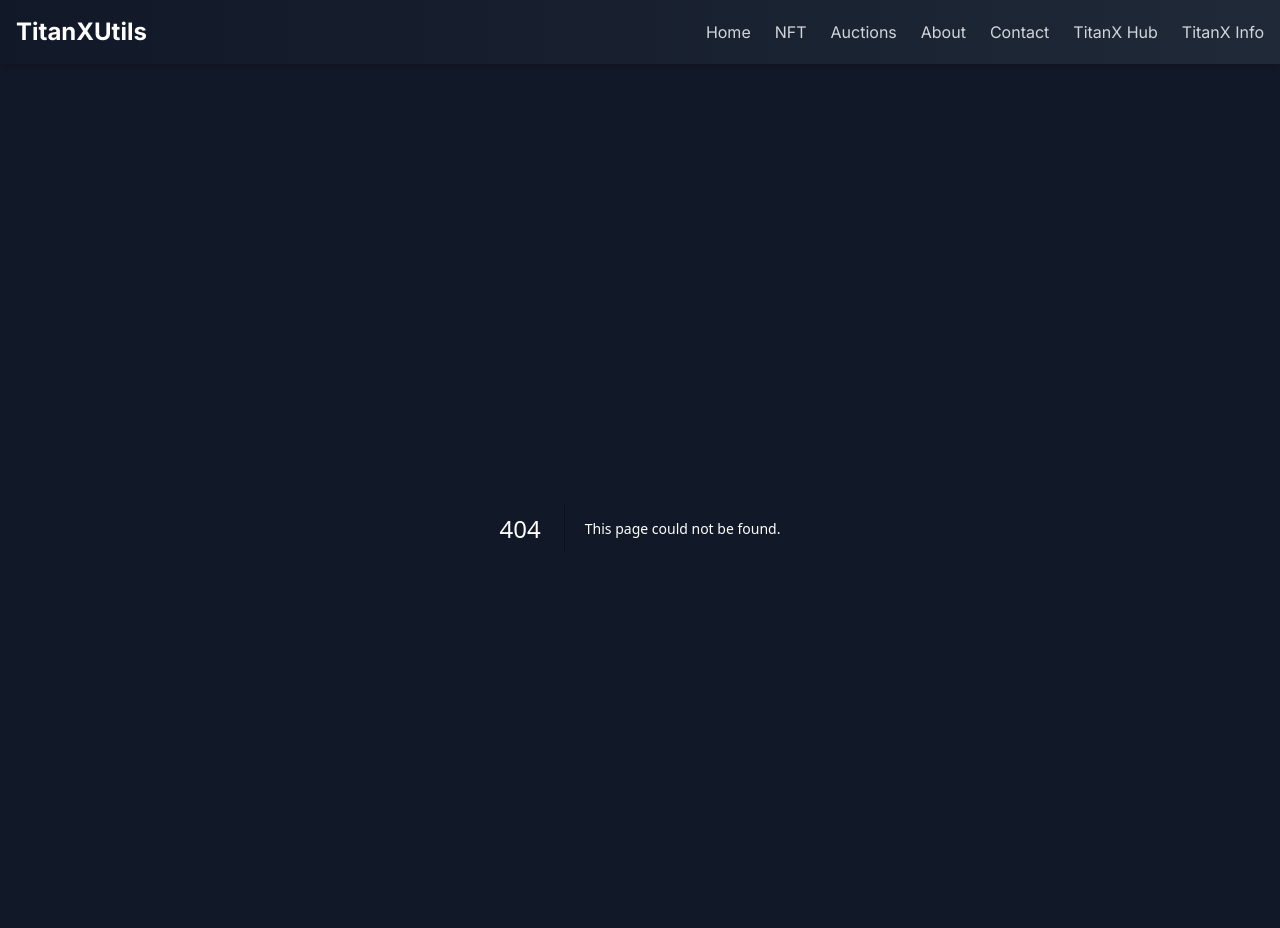
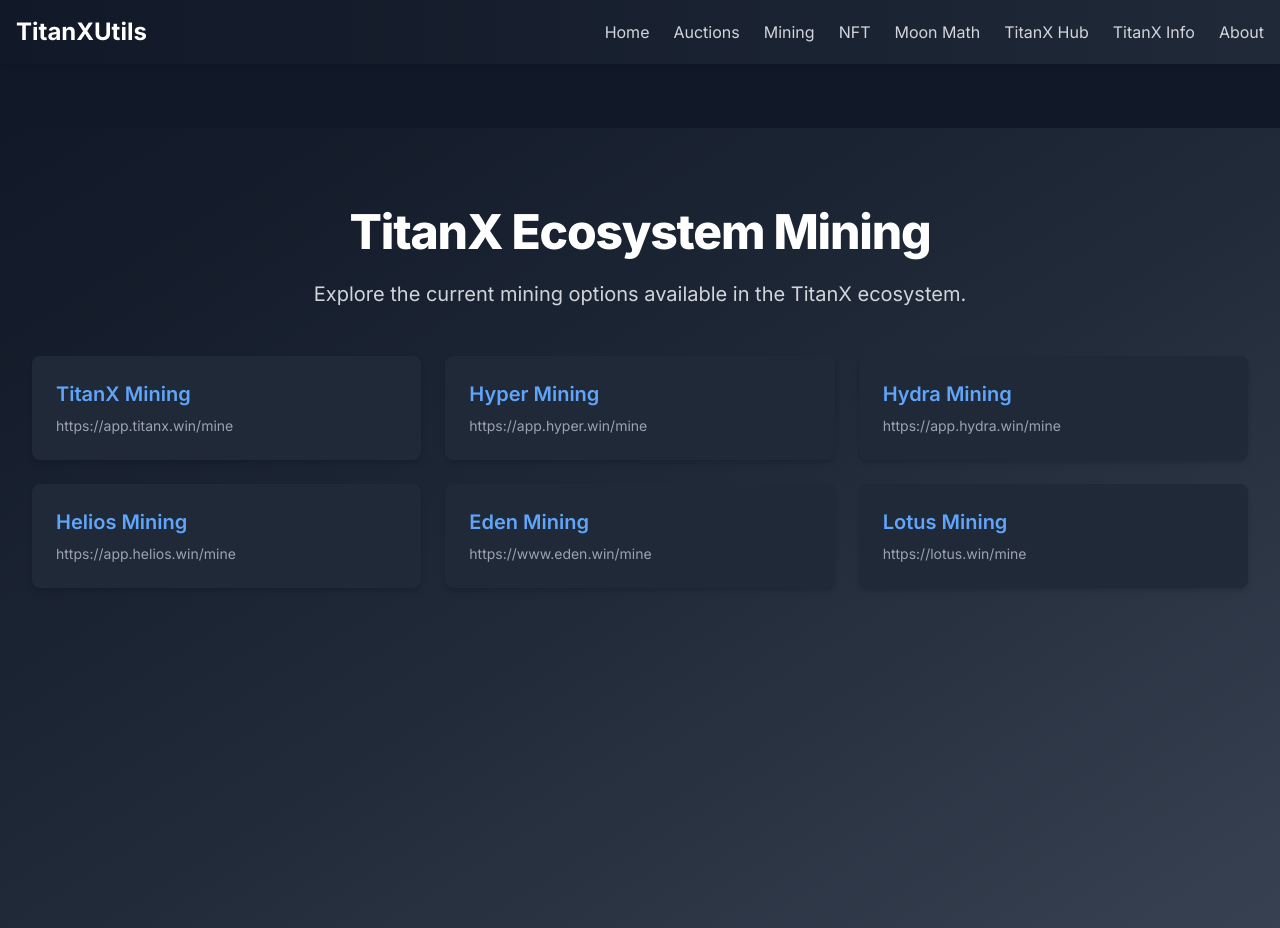
Before and after one commit to ollyjukes/titanx-utility, a Next.js app: page /mining in a window 1280 px wide. Before the commit this address had no page. Built offline with nearby package versions, Linux system fonts and the light colour scheme.

Commit message:
Added dummy change for v0.0.5, updated Navbar, removed contact page, added mining and moonmath

```diff
--- a/app/contact/page.js
+++ /dev/null
@@ -1,14 +0,0 @@
-// app/contact/page.js
-
-export default function Contact() {
-  return (
-    <div className="min-h-screen bg-gradient-to-br from-gray-900 via-gray-800 to-gray-700 text-white">
-      <main className="max-w-7xl mx-auto px-4 sm:px-6 lg:px-8 pt-20 pb-16 text-center">
-        <h1 className="text-4xl sm:text-5xl font-extrabold tracking-tight">Contact Us</h1>
-        <p className="mt-4 text-lg sm:text-xl text-gray-300">
-          This page is coming soon. For now, reach out via our community channels!
-        </p>
-      </main>
-    </div>
-  );
-}
--- /dev/null
+++ b/app/mining/page.js
@@ -0,0 +1,87 @@
+// app/mining/page.js
+'use client';
+import { useState } from 'react';
+
+export default function Mining() {
+  const [selectedMine, setSelectedMine] = useState(null);
+
+  const auctions = [
+    { name: 'TitanX', url: 'https://app.titanx.win/mine' },
+    { name: 'Hyper', url: 'https://app.hyper.win/mine' },
+    { name: 'Hydra', url: 'https://app.hydra.win/mine' },
+    { name: 'Helios', url: 'https://app.helios.win/mine' },
+    { name: 'Eden', url: 'https://www.eden.win/mine' },
+    { name: 'Lotus', url: 'https://lotus.win/mine' },
+  ];
+
+  const openModal = (mine) => {
+    setSelectedMine(mine);
+  };
+
+  const closeModal = () => {
+    setSelectedMine(null);
+  };
+
+  const handleBackgroundClick = (e) => {
+    if (e.target === e.currentTarget) {
+      closeModal();
+    }
+  };
+
+  return (
+    <div className="min-h-screen bg-gradient-to-br from-gray-900 via-gray-800 to-gray-700 text-white">
+      <main className="max-w-7xl mx-auto px-4 sm:px-6 lg:px-8 pt-20 pb-16">
+        <h1 className="text-4xl sm:text-5xl font-extrabold tracking-tight text-center mb-6">
+          TitanX Ecosystem Mining
+        </h1>
+        <p className="mt-4 text-lg sm:text-xl text-gray-300 text-center max-w-2xl mx-auto">
+          Explore the current mining options available in the TitanX ecosystem.
+        </p>
+        <div className="mt-12 grid gap-6 md:grid-cols-2 lg:grid-cols-3">
+          {auctions.map((mine) => (
+            <div
+              key={mine.name}
+              className="bg-gray-800 rounded-lg shadow-md p-6 hover:bg-gray-700
+                transition-all duration-200 hover:shadow-lg transform hover:-translate-y-1"
+            >
+              <button
+                onClick={() => openModal(mine)}
+                className="text-blue-400 hover:text-blue-300 text-xl font-semibold
+                  transition-colors duration-200 text-left w-full"
+              >
+                {mine.name} Mining
+              </button>
+              <p className="text-gray-400 mt-2 text-sm truncate">
+                <span className="hover:underline">{mine.url}</span>
+              </p>
+            </div>
+          ))}
+        </div>
+      </main>
+
+      {selectedMine && (
+        <div
+          className="fixed inset-0 bg-black bg-opacity-75 flex items-center justify-center z-50"
+          onClick={handleBackgroundClick}
+        >
+          <div className="bg-gray-900 rounded-lg p-4 w-full max-w-4xl h-[80vh] relative">
+            <button
+              onClick={closeModal}
+              className="absolute top-2 right-2 text-gray-300 hover:text-white
+                bg-gray-800 rounded-full w-8 h-8 flex items-center justify-center"
+            >
+              ✕
+            </button>
+            <h2 className="text-2xl font-bold text-white mb-4">{selectedMine.name} Mine</h2>
+            <iframe
+              src={selectedMine.url}
+              className="w-full h-[calc(100%-4rem)] border-0 rounded"
+              title={`${selectedMine.name} Mine`}
+              allowFullScreen
+            />
+          </div>
+        </div>
+      )}
+    </div>
+  );
+}
--- /dev/null
+++ b/app/moonmath/page.js
@@ -0,0 +1,14 @@
+// app/moonmath/page.js
+
+export default function MoonMath() {
+    return (
+      <div className="min-h-screen bg-gradient-to-br from-gray-900 via-gray-800 to-gray-700 text-white">
+        <main className="max-w-7xl mx-auto px-4 sm:px-6 lg:px-8 pt-20 pb-16 text-center">
+          <h1 className="text-4xl sm:text-5xl font-extrabold tracking-tight">TitanX MoonMath</h1>
+          <p className="mt-4 text-lg sm:text-xl text-gray-300">
+            This page is under construction. Stay tuned for more about the TitanX Moon Math fun
+          </p>
+        </main>
+      </div>
+    );
+  }
--- a/components/Navbar.jsx
+++ b/components/Navbar.jsx
@@ -23,12 +23,14 @@ function Navbar() {
 
   const navItems = [
     { name: 'Home', href: '/' },
+    { name: 'Auctions', href: '/auctions' },
+    { name: 'Mining', href: '/mining' },
     { name: 'NFT', href: '/nft' },
-    { name: 'Auctions', href: '/auctions' },
-    { name: 'About', href: '/about' },
-    { name: 'Contact', href: '/contact' },
+    { name: 'Moon Math', href: '/moonmath' },
     { name: 'TitanX Hub', href: 'https://titanxhub.com', external: true },
     { name: 'TitanX Info', href: 'https://titanxinfo.com', external: true },
+    { name: 'About', href: '/about' },
+
   ];
 
   return (
```
